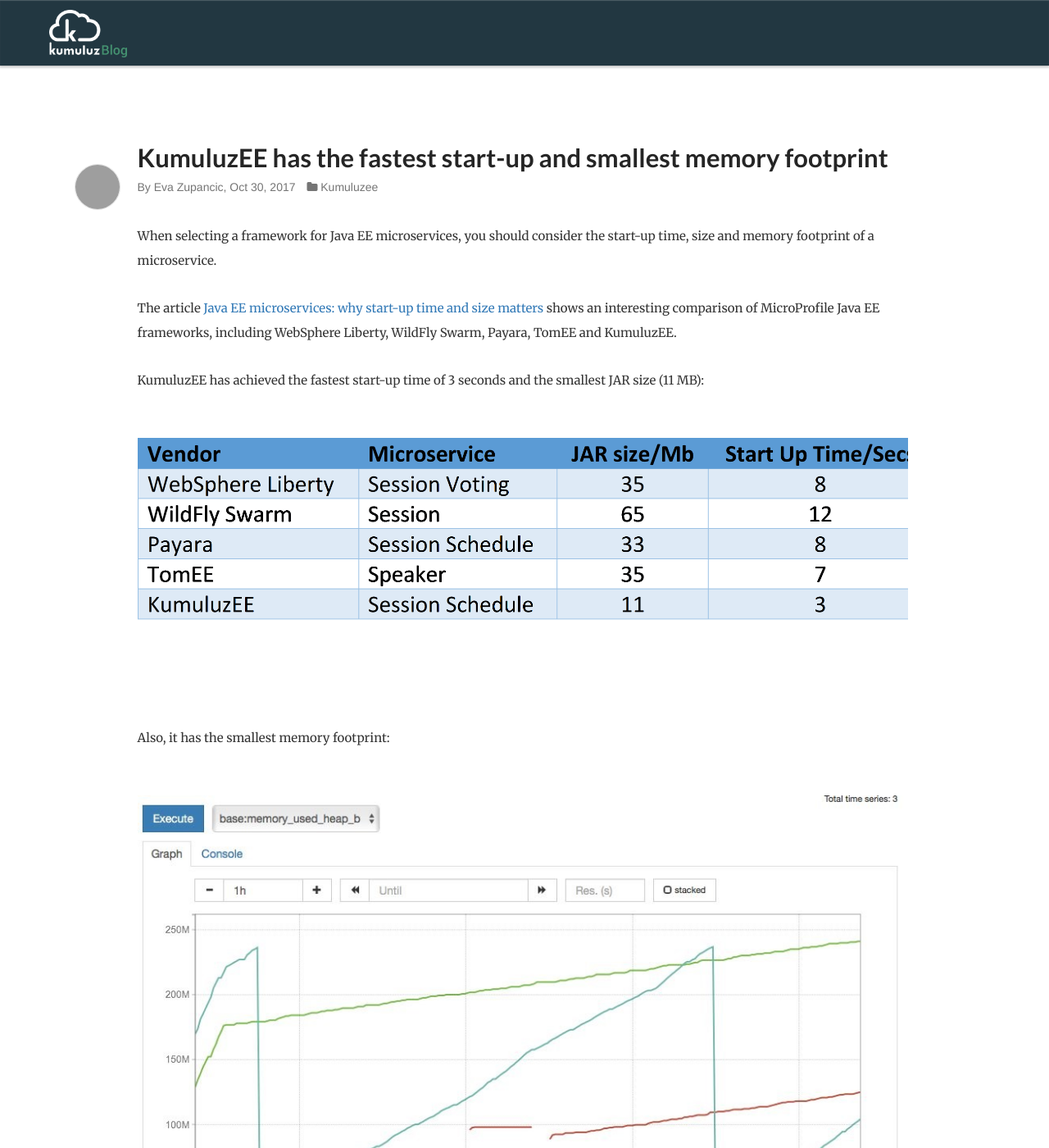
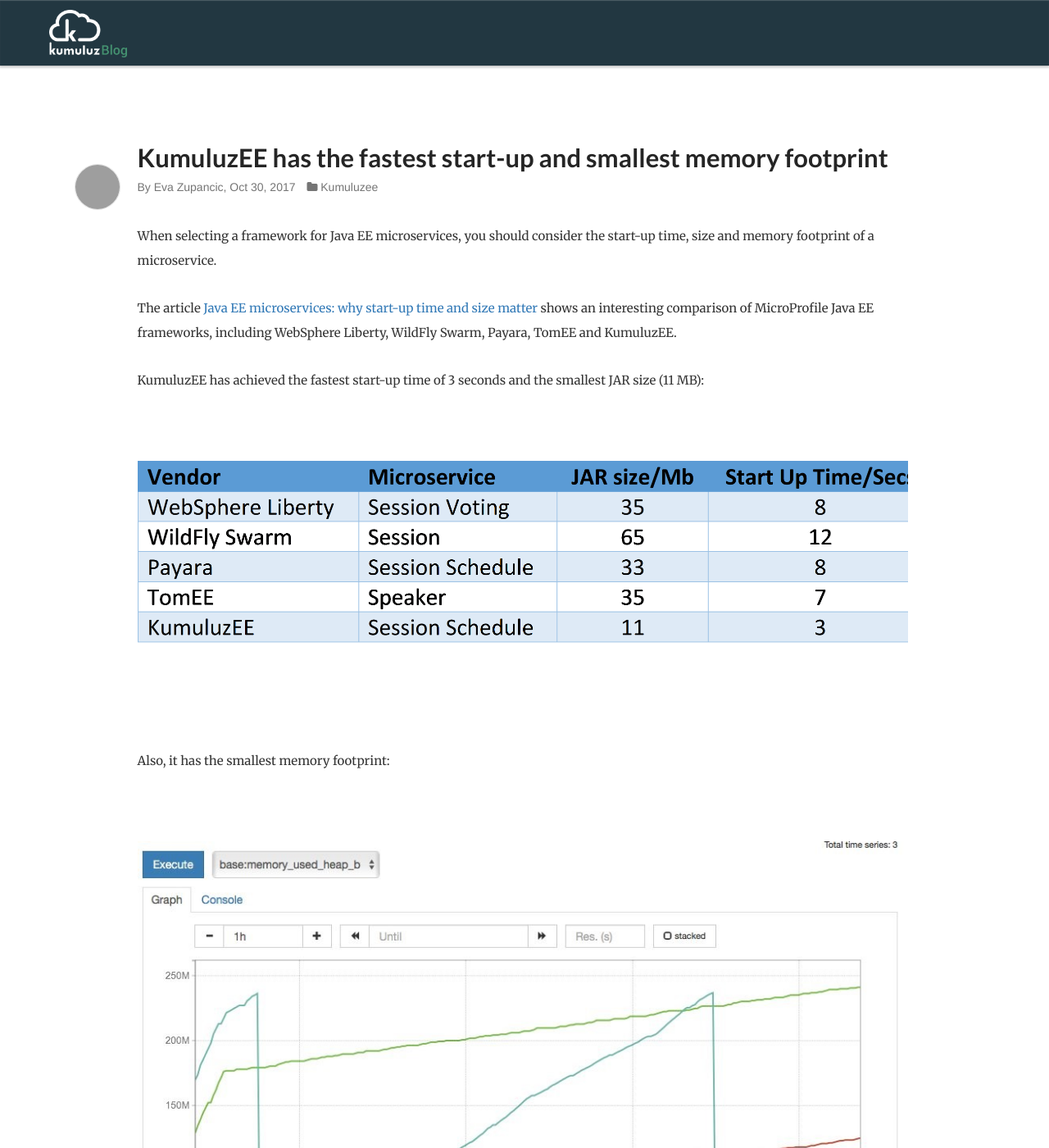
Before and after one commit to kumuluz/blog.sunesis.si, a Jekyll site: the page built from _posts/2017-10-30-KumuluzEE-fastest-start-up-smallest-memory-footprint.markdown, in a window 1280 px wide and 1400 px high. Shown: the whole window at 82% size. Built offline with Jekyll 4.4.1, drawn with Linux system fonts in a browser that asks for light colours; some of the changed text lies outside the part shown; grey boxes are pictures that could not be loaded.

Commit message:
Update 2017-10-30-KumuluzEE-fastest-start-up-smallest-memory-footprint.markdown

```diff
--- a/_posts/2017-10-30-KumuluzEE-fastest-start-up-smallest-memory-footprint.markdown
+++ b/_posts/2017-10-30-KumuluzEE-fastest-start-up-smallest-memory-footprint.markdown
@@ -9,12 +9,14 @@
 
 When selecting a framework for Java EE microservices, you should consider the start-up time, size and memory footprint of a microservice.
 
-The article [Java EE microservices: why start-up time and size matters]( https://www.linkedin.com/pulse/java-ee-microservices-why-start-up-time-size-matters-matjaz-b-juric/) shows an interesting comparison of MicroProfile Java EE frameworks, including WebSphere Liberty, WildFly Swarm, Payara, TomEE and KumuluzEE.
+The article [Java EE microservices: why start-up time and size matter]( https://www.linkedin.com/pulse/java-ee-microservices-why-start-up-time-size-matters-matjaz-b-juric/) shows an interesting comparison of MicroProfile Java EE frameworks, including WebSphere Liberty, WildFly Swarm, Payara, TomEE and KumuluzEE.
 
 KumuluzEE has achieved the fastest start-up time of 3 seconds and the smallest JAR size (11 MB):
+
 ![Microservice architecture]({{ site.baseurl }}/assets/images/posts/start-up-size/table.png)
 
 Also, it has the smallest memory footprint:
+
 ![Microservice architecture]({{ site.baseurl }}/assets/images/posts/start-up-size/graf.jpg)
 
-More: [Java EE microservices: why start-up time and size matters]( https://www.linkedin.com/pulse/java-ee-microservices-why-start-up-time-size-matters-matjaz-b-juric/)
+More: [Java EE microservices: why start-up time and size matter]( https://www.linkedin.com/pulse/java-ee-microservices-why-start-up-time-size-matters-matjaz-b-juric/)
```
